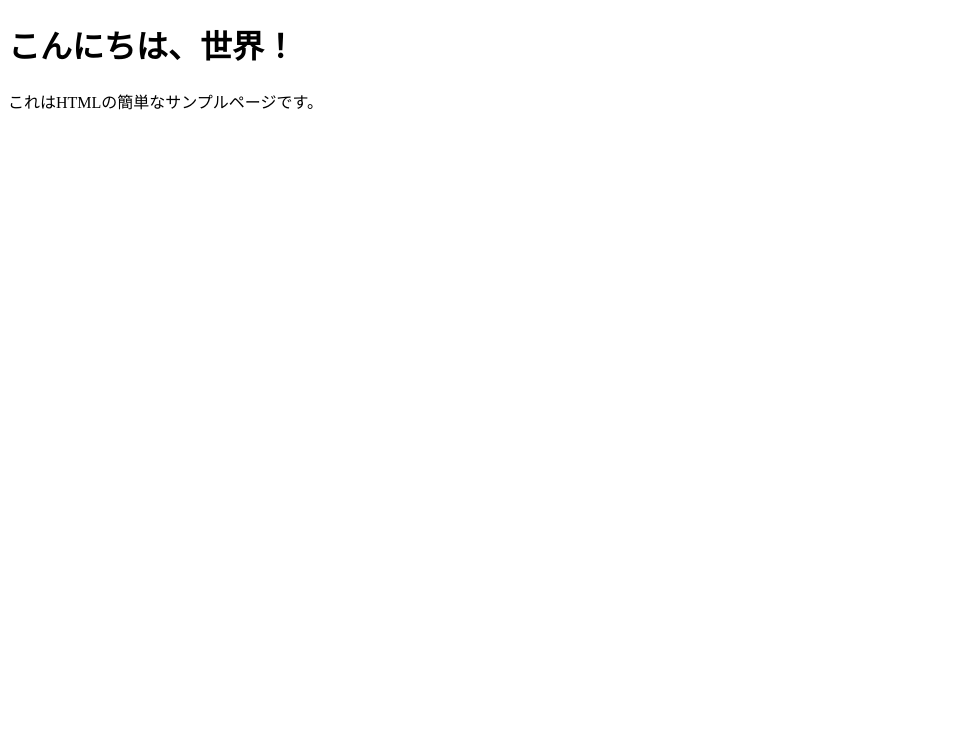
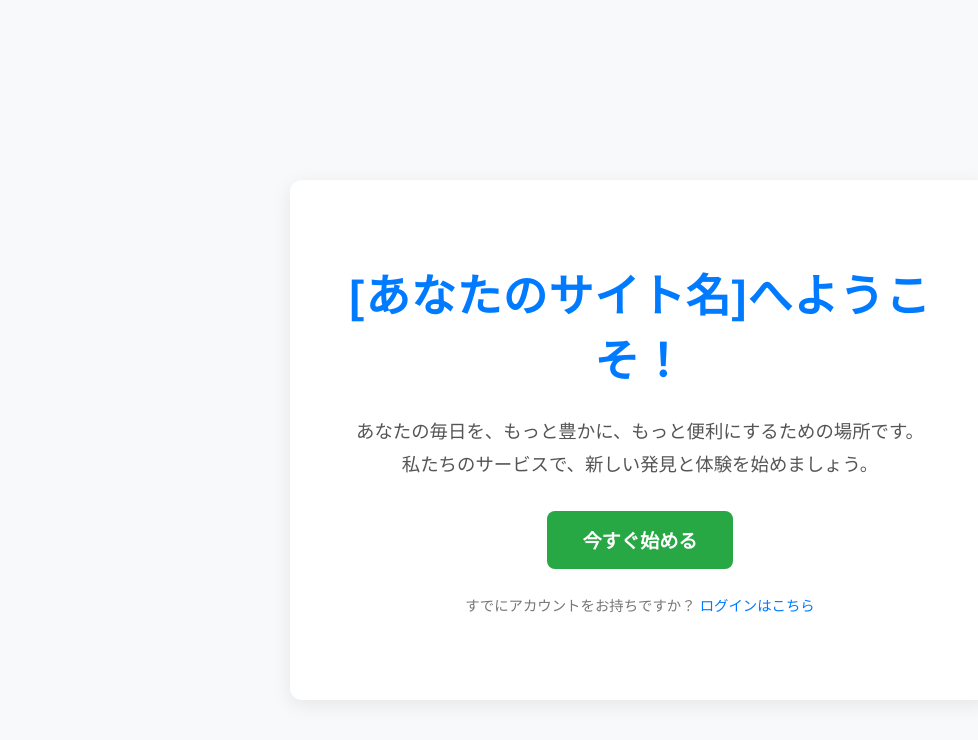
Before and after one commit to epsano/home, a plain HTML site: page index.html in a window 1280 px wide. Shown: the whole page, without its empty margins (0-978 px from the left). Drawn offline with Linux system fonts and the light colour scheme.

Commit message:
Update index.html

```diff
--- a/index.html
+++ b/index.html
@@ -3,13 +3,83 @@
 <head>
     <meta charset="UTF-8">
     <meta name="viewport" content="width=device-width, initial-scale=1.0">
-    <title>私のシンプルなページ.3</title>
+    <title>ようこそ！ - [あなたのサイト名]</title>
     <!-- Ptengine Tag -->
     <script src="https://js.ptengine.jp/23c3kkjv.js"></script>
     <!-- End Ptengine Tag -->
+    <style>
+        body {
+            font-family: 'Noto Sans JP', 'Helvetica Neue', Arial, sans-serif;
+            background-color: #f8f9fa;
+            color: #333;
+            text-align: center;
+            padding: 40px 20px;
+            margin: 0;
+            display: flex;
+            flex-direction: column;
+            justify-content: center;
+            align-items: center;
+            min-height: 100vh;
+        }
+        .container {
+            background-color: #ffffff;
+            border-radius: 12px;
+            box-shadow: 0 5px 20px rgba(0, 0, 0, 0.08);
+            padding: 50px 40px;
+            max-width: 700px;
+            width: 100%;
+            box-sizing: border-box; /* パディングを幅に含める */
+        }
+        h1 {
+            color: #007bff;
+            margin-bottom: 25px;
+            font-size: 2.8em;
+            letter-spacing: 1px;
+        }
+        p {
+            font-size: 1.15em;
+            line-height: 1.8;
+            margin-bottom: 30px;
+            color: #555;
+        }
+        .cta-button {
+            display: inline-block;
+            background-color: #28a745;
+            color: white;
+            padding: 15px 35px;
+            border-radius: 8px;
+            text-decoration: none;
+            font-size: 1.2em;
+            font-weight: bold;
+            transition: background-color 0.3s ease, transform 0.2s ease;
+        }
+        .cta-button:hover {
+            background-color: #218838;
+            transform: translateY(-2px);
+        }
+        .sub-text {
+            margin-top: 25px;
+            font-size: 0.9em;
+            color: #777;
+        }
+        .sub-text a {
+            color: #007bff;
+            text-decoration: none;
+        }
+        .sub-text a:hover {
+            text-decoration: underline;
+        }
+    </style>
 </head>
 <body>
-    <h1>こんにちは、世界！</h1>
-    <p>これはHTMLの簡単なサンプルページです。</p>
+    <div class="container">
+        <h1>[あなたのサイト名]へようこそ！</h1>
+        <p>
+            あなたの毎日を、もっと豊かに、もっと便利にするための場所です。<br>
+            私たちのサービスで、新しい発見と体験を始めましょう。
+        </p>
+        <a href="/signup" class="cta-button">今すぐ始める</a>
+        <p class="sub-text">すでにアカウントをお持ちですか？ <a href="/login">ログインはこちら</a></p>
+    </div>
 </body>
 </html>
```
